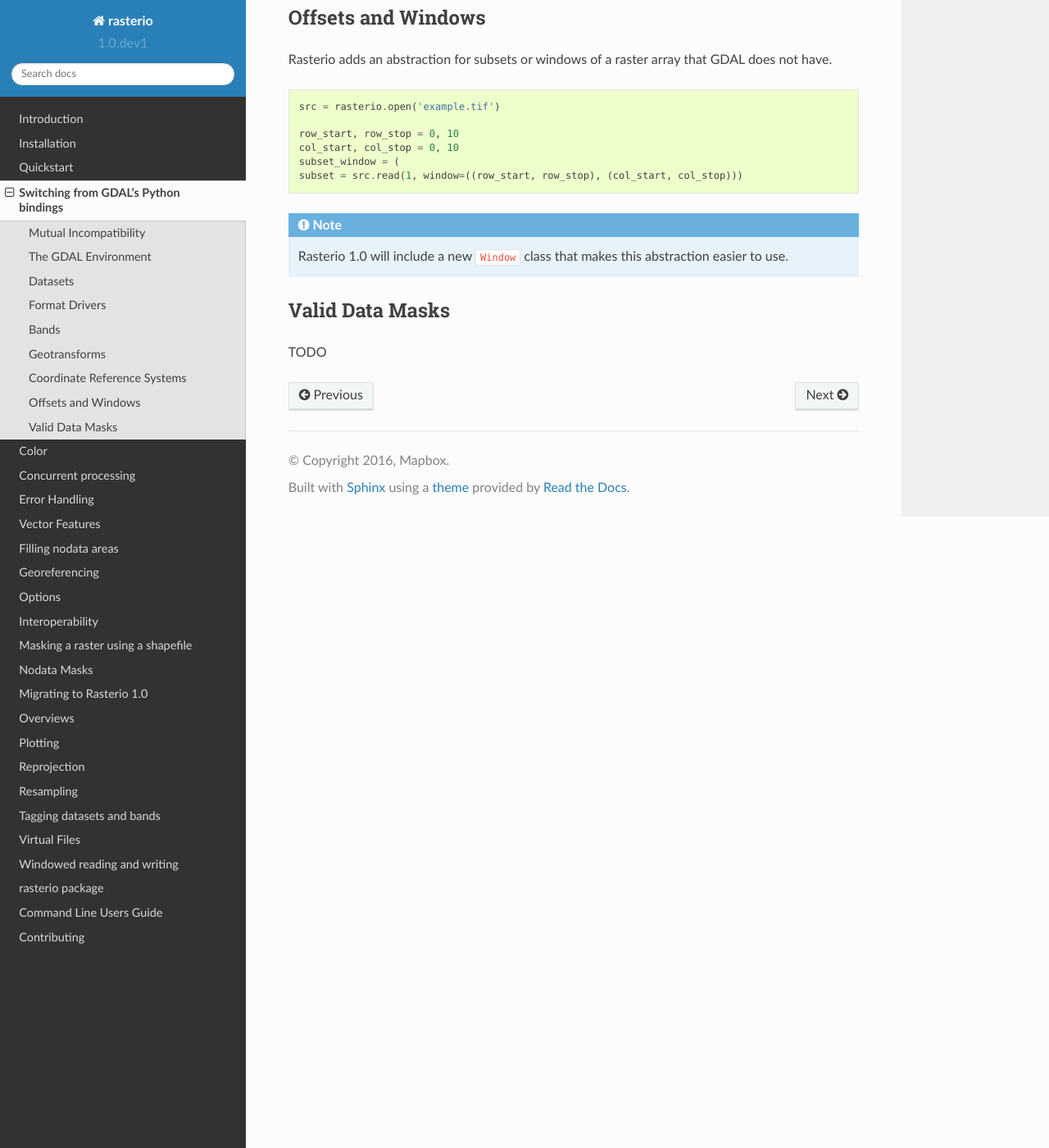
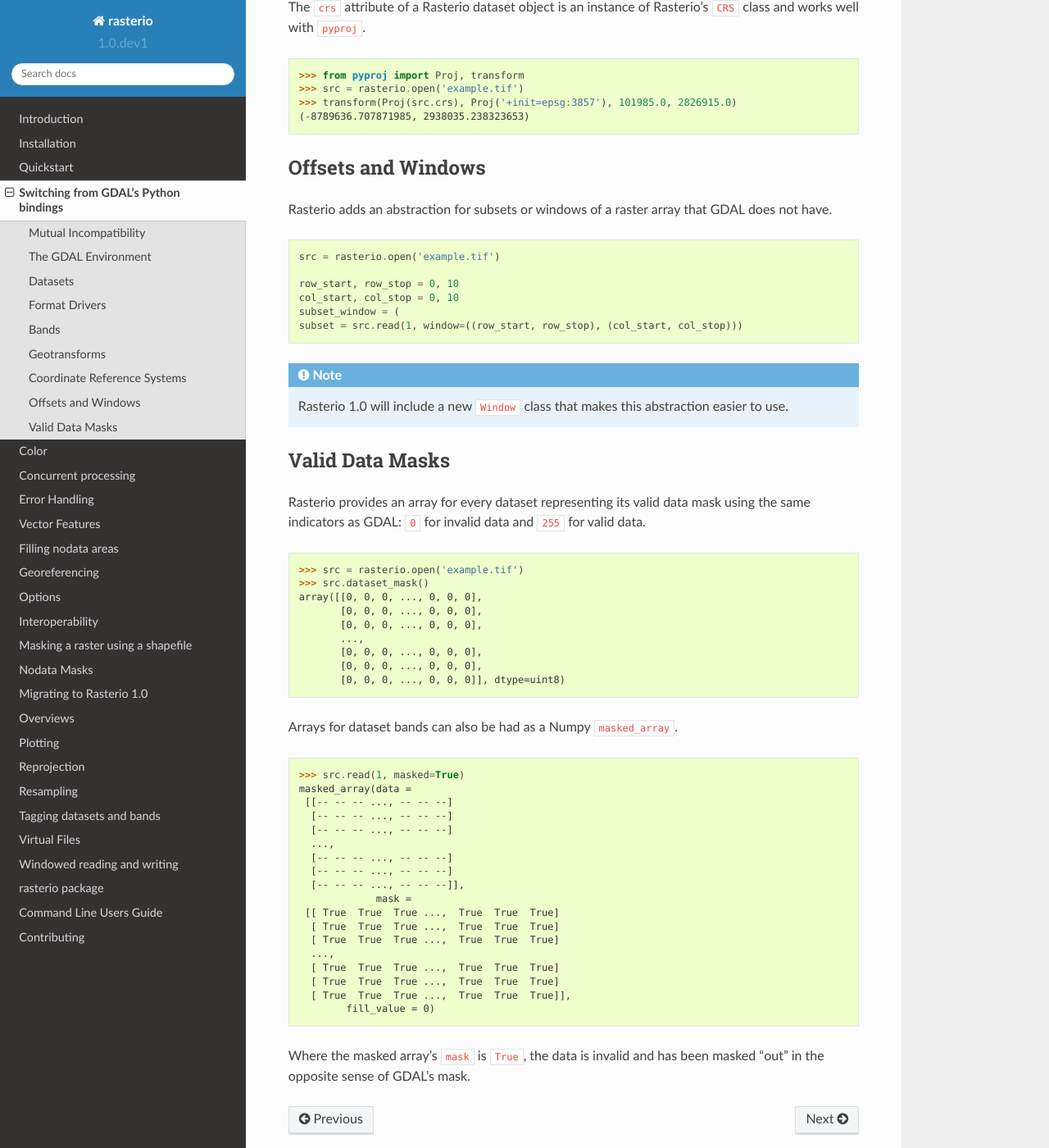
Before and after one commit to rasterio/rasterio, a Sphinx documentation site: the page built from docs/switch.rst, in a window 1280 px wide and 1400 px high, scrolled down 4889 px. Shown: the whole window at 82% size. Built offline with Sphinx 7.4.7 and the Read the Docs theme 2.0.0, drawn with Linux system fonts in a browser that asks for light colours; pages that are not in the unit, such as notebooks, are missing from menus; some of the changed text lies outside the part shown.

Commit message:
Add a mask section

```diff
--- a/docs/switch.rst
+++ b/docs/switch.rst
@@ -226,10 +226,11 @@ Geotransforms
 
 The ``transform`` attribute of a Rasterio dataset object is comparable to the
 ``GeoTransform`` attribute of a GDAL dataset, but Rasterio's has more power.
-It's not just an array of affine transformation matrix elements, it's a matrix
-object with handy methods. For example, the spatial coordinates of the upper
-left corner of any raster element is the product of the dataset's ``transform``
-matrix and the ``(column, row)`` index of the element.
+It's not just an array of affine transformation matrix elements, it's an
+instance of an ``Afine`` class and has many handy methods. For example, the
+spatial coordinates of the upper left corner of any raster element is the
+product of the dataset's ``transform`` matrix and the ``(column, row)`` index
+of the element.
 
 .. code-block:: pycon
 
@@ -243,6 +244,17 @@ The affine transformation matrix can be inverted as well.
 
    >>> ~src.transform * (101985.0, 2826915.0)
    (0.0, 0.0)
+
+``Affine`` instances can be created from or converted to the sequences used by
+``gdal``.
+
+.. code-block:: pycon
+
+    >>> from rasterio.transform import Affine
+    >>> Affine.from_gdal(101985.0, 300.0379266750948, 0.0,
+    ...                  2826915.0, 0.0, -300.041782729805).to_gdal()
+    ...
+    (101985.0, 300.0379266750948, 0.0, 2826915.0, 0.0, -300.041782729805)
 
 Coordinate Reference Systems
 ============================
@@ -280,4 +292,44 @@ GDAL does not have.
 Valid Data Masks
 ================
 
-TODO
+Rasterio provides an array for every dataset representing its valid data mask
+using the same indicators as GDAL: ``0`` for invalid data and ``255`` for valid
+data.
+
+.. code-block:: pycon
+
+   >>> src = rasterio.open('example.tif')
+   >>> src.dataset_mask()
+   array([[0, 0, 0, ..., 0, 0, 0],
+          [0, 0, 0, ..., 0, 0, 0],
+          [0, 0, 0, ..., 0, 0, 0],
+          ...,
+          [0, 0, 0, ..., 0, 0, 0],
+          [0, 0, 0, ..., 0, 0, 0],
+          [0, 0, 0, ..., 0, 0, 0]], dtype=uint8)
+
+Arrays for dataset bands can also be had as a Numpy ``masked_array``.
+
+.. code-block:: pycon
+
+    >>> src.read(1, masked=True)
+    masked_array(data =
+     [[-- -- -- ..., -- -- --]
+      [-- -- -- ..., -- -- --]
+      [-- -- -- ..., -- -- --]
+      ...,
+      [-- -- -- ..., -- -- --]
+      [-- -- -- ..., -- -- --]
+      [-- -- -- ..., -- -- --]],
+                 mask =
+     [[ True  True  True ...,  True  True  True]
+      [ True  True  True ...,  True  True  True]
+      [ True  True  True ...,  True  True  True]
+      ...,
+      [ True  True  True ...,  True  True  True]
+      [ True  True  True ...,  True  True  True]
+      [ True  True  True ...,  True  True  True]],
+            fill_value = 0)
+
+Where the masked array's ``mask`` is ``True``, the data is invalid and has been
+masked "out" in the opposite sense of GDAL's mask.
```
